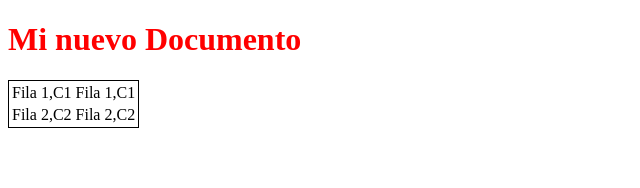
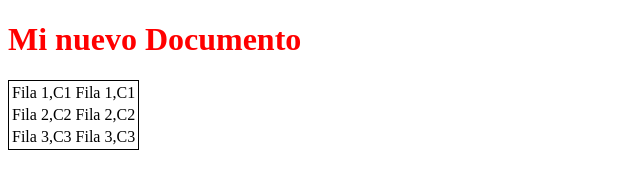
Before and after one commit to juanpagutierrez/REPO-TIC-2-751793, a plain HTML site: page index.html in a window 1280 px wide. Shown: the whole page, without its empty margins (0-640 px from the left). Drawn offline with Linux system fonts and the light colour scheme.

Commit message:
Commit de la tercera y cuarta celda de la tabla

```diff
--- a/index.html
+++ b/index.html
@@ -20,6 +20,10 @@
             <td>Fila 2,C2</td>
             <td>Fila 2,C2</td>
         </tr>
+        <tr>
+            <td>Fila 3,C3</td>
+            <td>Fila 3,C3</td>
+        </tr>
     </table>
 
 </body>
```
